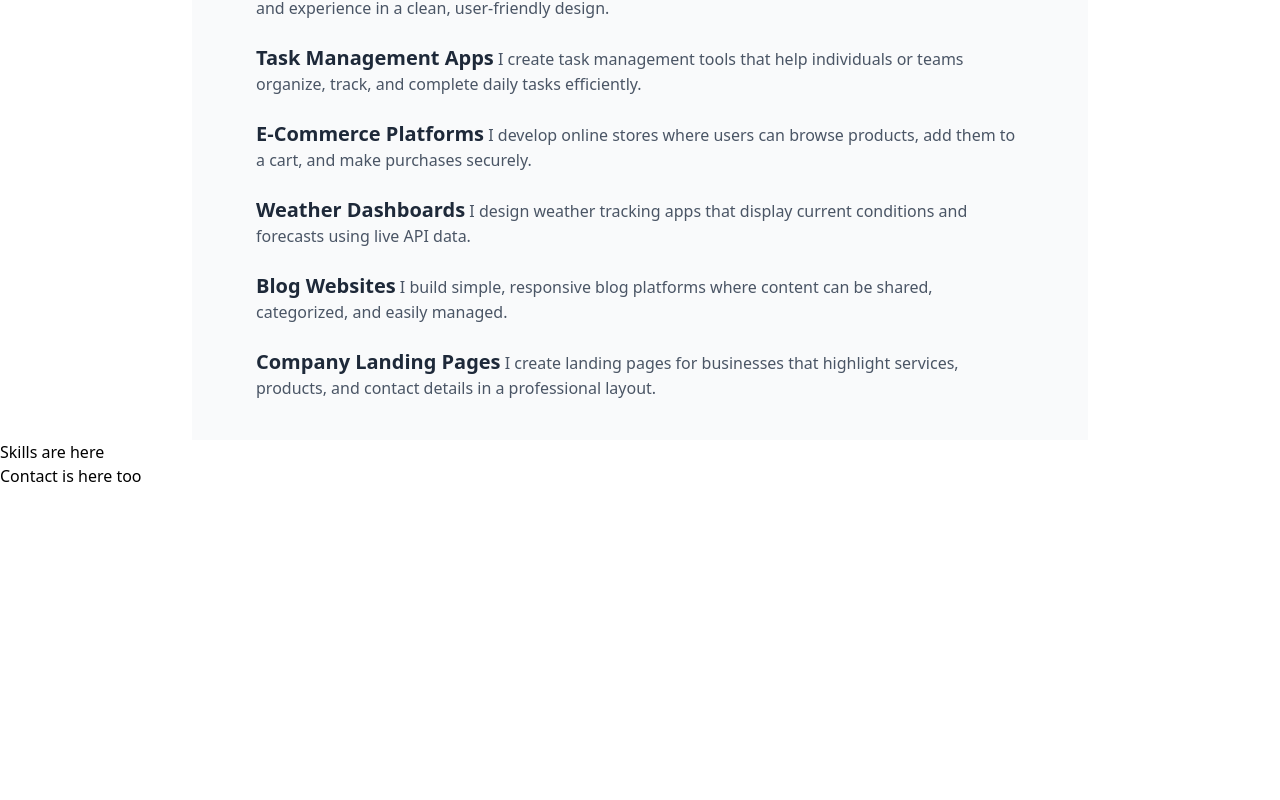
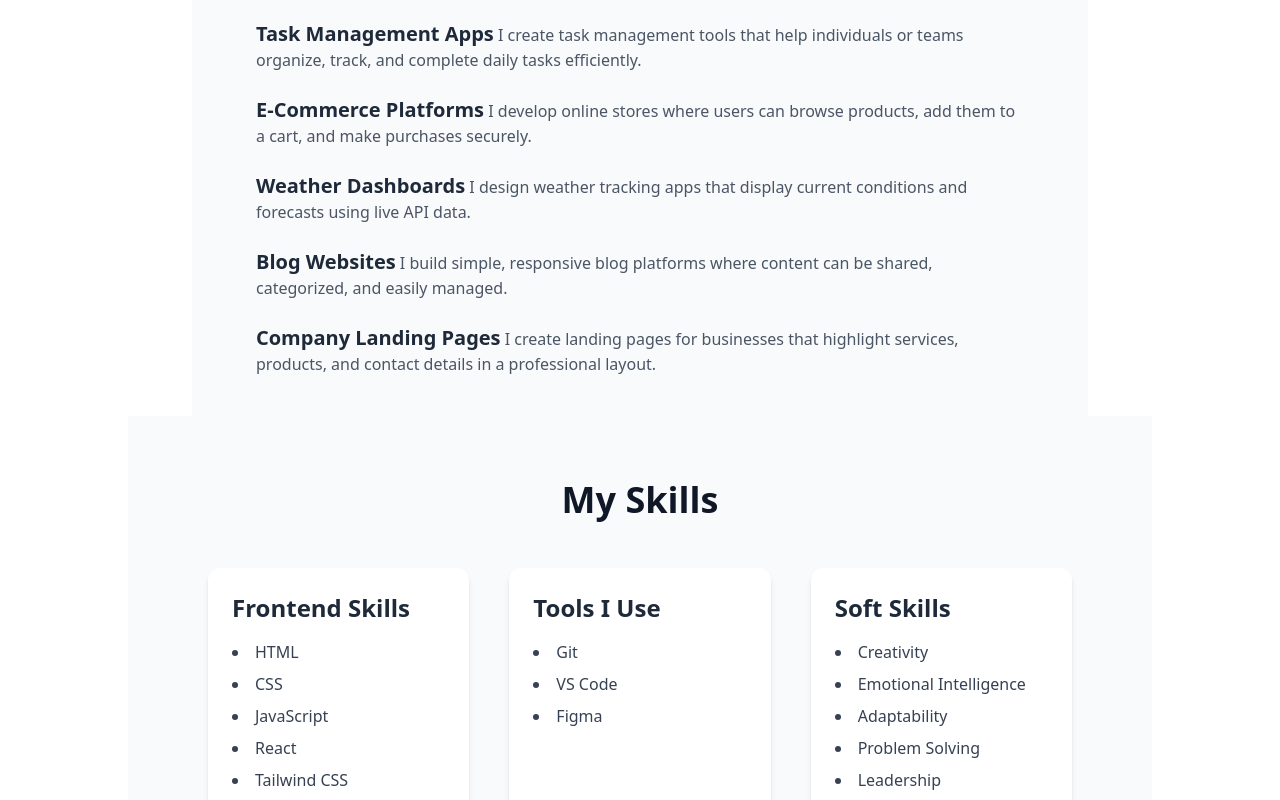
Before and after one commit to laurentau/portfolio, a React (Vite) app: page / in a window 1280 px wide. Shown: the part 2000-2800 px from the top of the page. Before the commit the page ends 2488 px from the top, so only its background shows below. Built offline with nearby package versions, Linux system fonts and the light colour scheme.

Commit message:
finishing up the sections

```diff
--- a/src/components/Contact.jsx
+++ b/src/components/Contact.jsx
@@ -2,7 +2,112 @@ import React from 'react'
 
  function Contact() {
   return (
-    <div>Contact is here too </div>
+     <div className="bg-gray-50 py-16 px-6 md:px-20 max-w-6xl mx-auto">
+      {/* Section Title */}
+      <h2 className="text-4xl font-bold text-gray-900 mb-12 text-center">
+        Contact Me
+      </h2>
+
+      {/* Grid for contact info and form */}
+      <div className="grid gap-10 md:grid-cols-2">
+        {/* Left Side: Contact Info */}
+        <div className="space-y-8">
+          {/* Phone */}
+          <div>
+            <h3 className="text-2xl font-semibold text-gray-800 mb-2">
+              Phone
+            </h3>
+            <p className="text-gray-700">067 187 4786</p>
+          </div>
+
+          {/* Email */}
+          <div>
+            <h3 className="text-2xl font-semibold text-gray-800 mb-2">Email</h3>
+            <p className="text-gray-700">taulauren@gmail.com</p>
+          </div>
+
+          {/* Social Media */}
+          <div>
+            <h3 className="text-2xl font-semibold text-gray-800 mb-2">
+              Social Media
+            </h3>
+            <div className="flex space-x-4">
+              <a
+                href="https://www.instagram.com"
+                target="_blank"
+                rel="noopener noreferrer"
+                className="text-pink-500 font-semibold hover:underline"
+              >
+                Instagram
+              </a>
+              <a
+                href="https://www.twitter.com"
+                target="_blank"
+                rel="noopener noreferrer"
+                className="text-blue-500 font-semibold hover:underline"
+              >
+                Twitter
+              </a>
+              <a
+                href="https://www.facebook.com"
+                target="_blank"
+                rel="noopener noreferrer"
+                className="text-blue-800 font-semibold hover:underline"
+              >
+                Facebook
+              </a>
+            </div>
+          </div>
+        </div>
+
+        {/* Right Side: Message Form */}
+        <div>
+          <h3 className="text-2xl font-semibold text-gray-800 mb-4">
+            Leave a Message
+          </h3>
+          <form className="space-y-4">
+            <div>
+              <label className="block text-gray-700 mb-1" htmlFor="name">
+                Name
+              </label>
+              <input
+                type="text"
+                id="name"
+                placeholder="Your name"
+                className="w-full border border-gray-300 rounded-lg p-2 focus:outline-none focus:ring-2 focus:ring-blue-400"
+              />
+            </div>
+            <div>
+              <label className="block text-gray-700 mb-1" htmlFor="email">
+                Email
+              </label>
+              <input
+                type="email"
+                id="email"
+                placeholder="Your email"
+                className="w-full border border-gray-300 rounded-lg p-2 focus:outline-none focus:ring-2 focus:ring-blue-400"
+              />
+            </div>
+            <div>
+              <label className="block text-gray-700 mb-1" htmlFor="message">
+                Message / Advice
+              </label>
+              <textarea
+                id="message"
+                placeholder="Write your message or advice"
+                className="w-full border border-gray-300 rounded-lg p-2 h-32 focus:outline-none focus:ring-2 focus:ring-blue-400"
+              ></textarea>
+            </div>
+            <button
+              type="submit"
+              className="bg-blue-600 text-white px-6 py-2 rounded-lg hover:bg-blue-700 transition-colors"
+            >
+              Send Message
+            </button>
+          </form>
+        </div>
+      </div>
+    </div>
   )
 }
 export default Contact
--- a/src/components/Header.jsx
+++ b/src/components/Header.jsx
@@ -3,7 +3,7 @@ import React from 'react'
 
  function Header() {
   return (
-    <><><nav>
+    <><nav>
       <ul class="flex space-x-6 text-lg font-medium  justify-around">
         <li><a href="Home" class="hover:text-blue-500 transition">Home</a></li>
         <li><a href="About" class="hover:text-blue-500 transition">About</a></li>
@@ -11,7 +11,7 @@ import React from 'react'
         <li><a href="projects" class="hover:text-blue-500 transition">Projects</a></li>
         <li><a href="Contact" class="hover:text-blue-500 transition">Contact</a></li>
       </ul>
-    </nav><div><h1 className='flex justify-centertext-2xl bg-center'>Lauren Tau </h1></div></><div className="flex items-center justify-center min-h-screen bg-gray-100">
+    </nav><div className="flex items-center justify-center min-h-screen bg-gray-100">
         <p className="text-center text-3xl font-bold text-gray-800 max-w-2xl px-4">
           Hi, I'm Lauren Tau — a passionate web developer who enjoys creating clean,
           user-friendly designs and turning ideas into interactive digital
--- a/src/components/Skills.jsx
+++ b/src/components/Skills.jsx
@@ -2,7 +2,51 @@ import React from 'react'
 
  function Skills() {
   return (
-    <div>Skills are here </div>
+     <div className="bg-gray-50 py-16 px-6 md:px-20 max-w-5xl mx-auto">
+      {/* Section Title */}
+      <h2 className="text-4xl font-bold text-gray-900 mb-12 text-center">
+        My Skills
+      </h2>
+
+      {/* Skills Container */}
+      <div className="grid gap-10 md:grid-cols-3">
+        {/* Frontend Skills */}
+        <div className="bg-white p-6 rounded-xl shadow-md">
+          <h3 className="text-2xl font-semibold text-gray-800 mb-4">
+            Frontend Skills
+          </h3>
+          <ul className="list-disc list-inside text-gray-700 space-y-2">
+            <li>HTML</li>
+            <li>CSS</li>
+            <li>JavaScript</li>
+            <li>React</li>
+            <li>Tailwind CSS</li>
+          </ul>
+        </div>
+
+        {/* Tools */}
+        <div className="bg-white p-6 rounded-xl shadow-md">
+          <h3 className="text-2xl font-semibold text-gray-800 mb-4">Tools I Use</h3>
+          <ul className="list-disc list-inside text-gray-700 space-y-2">
+            <li>Git</li>
+            <li>VS Code</li>
+            <li>Figma</li>
+          </ul>
+        </div>
+
+        {/* Soft Skills */}
+        <div className="bg-white p-6 rounded-xl shadow-md">
+          <h3 className="text-2xl font-semibold text-gray-800 mb-4">Soft Skills</h3>
+          <ul className="list-disc list-inside text-gray-700 space-y-2">
+            <li>Creativity</li>
+            <li>Emotional Intelligence</li>
+            <li>Adaptability</li>
+            <li>Problem Solving</li>
+            <li>Leadership</li>
+          </ul>
+        </div>
+      </div>
+    </div>
   )
 }
 export default Skills
```
